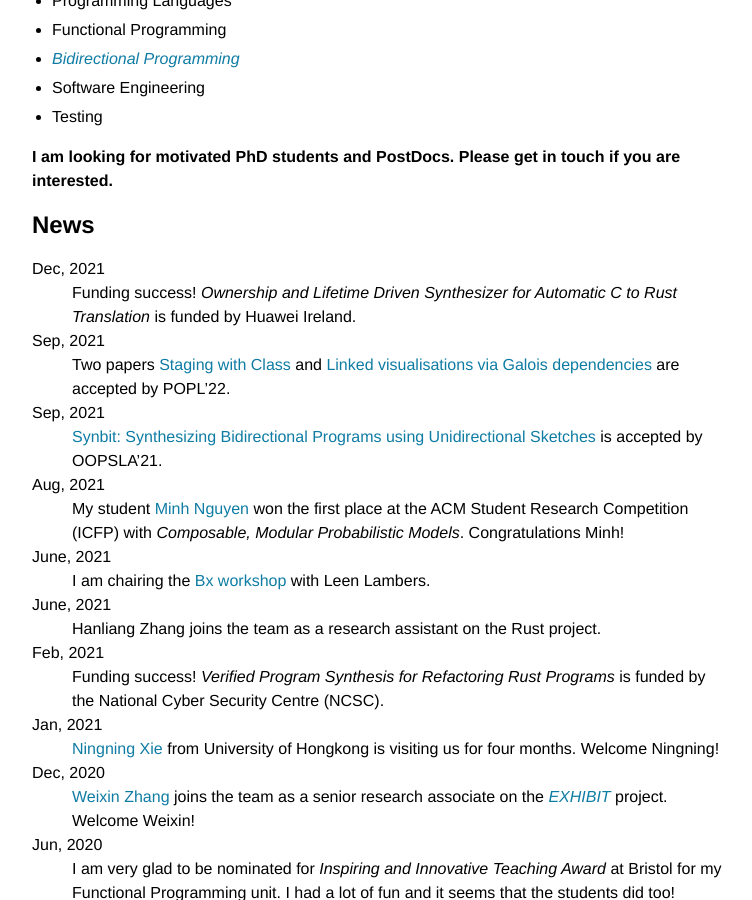
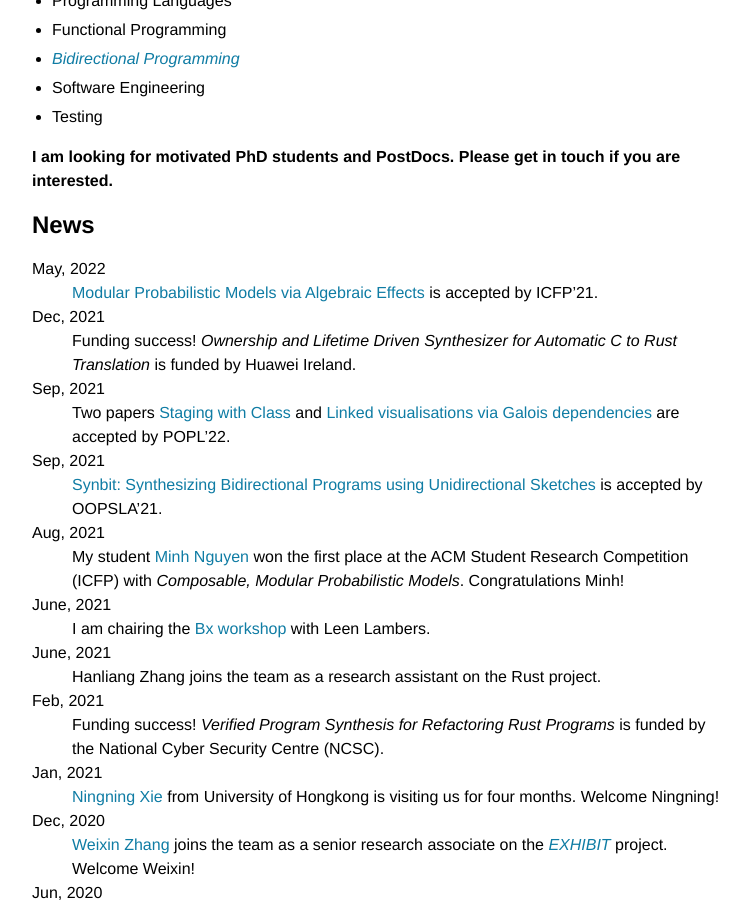
Before and after one commit to mengwangoxf/mengwangoxf.github.io, a Jekyll site: the page built from index.md, in a window 1280 px wide and 900 px high, scrolled down 733 px. Shown: the whole window, without its empty margins (258-1010 px from the left). Built offline with Jekyll 4.4.1, drawn with Linux system fonts in a browser that asks for light colours.

```diff
--- a/index.md
+++ b/index.md
@@ -27,6 +27,9 @@ The central theme of his research is to apply theoretical rigour to practical pr
 
 
 ## News
+
+May, 2022
+: [Modular Probabilistic Models via Algebraic Effects](./Papers/ICFP22.pdf) is accepted by ICFP'21.
 
 Dec, 2021
 : Funding success! *Ownership and Lifetime Driven Synthesizer for Automatic C to Rust Translation* is funded by Huawei Ireland.
```
Also changed, not shown: team.md (+1 -1 lines), 1 other file.
